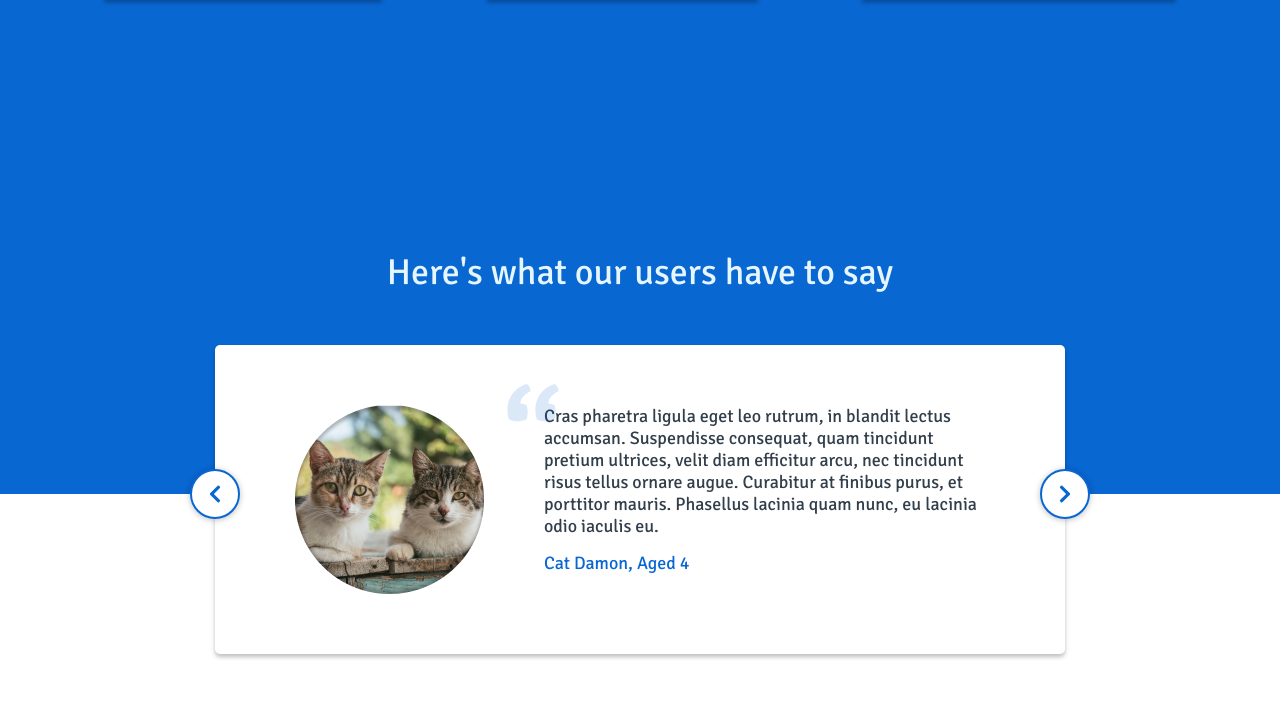
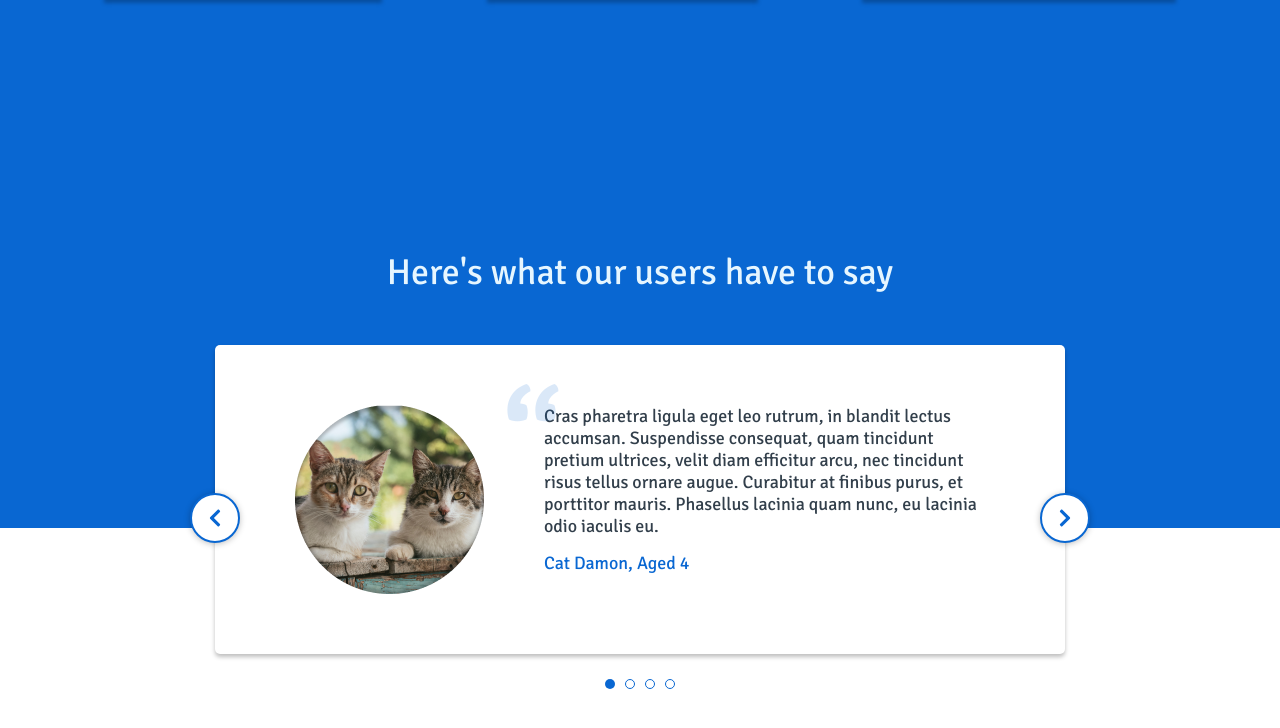
Before and after one commit to AndrewLeigh6/Purrfect-Partners, a website: page src/index.html in a window 1280 px wide. Shown: the part 3388-4116 px from the top of the page. Drawn offline with Linux system fonts and the light colour scheme.

Commit message:
Add carousel nav dots

```diff
--- a/src/index.html
+++ b/src/index.html
@@ -287,6 +287,12 @@
                   <use xlink:href="./img/chevron-right.svg#chevron-right"></use>
                 </svg>
               </div>
+              <div class="carousel__dots">
+                <span class="carousel__dot carousel__dot--active"></span>
+                <span class="carousel__dot"></span>
+                <span class="carousel__dot"></span>
+                <span class="carousel__dot"></span>
+              </div>
             </div>
           </div>
         </div>
--- a/src/sass/components/_carousel.scss
+++ b/src/sass/components/_carousel.scss
@@ -46,4 +46,27 @@
     width: 2rem;
     fill: $color-blue-dark-5;
   }
+
+  &__dots {
+    display: flex;
+    justify-content: center;
+    margin: 2.5rem 0;
+  }
+
+  &__dot {
+    display: inline-block;
+    height: 1rem;
+    width: 1rem;
+    border-radius: 50%;
+    border: 1px solid $color-blue-dark-5;
+
+    &:not(:last-child) {
+      margin-right: 1rem;
+    }
+
+    &--active {
+      background-color: $color-blue-dark-5;
+      border: none;
+    }
+  }
 }
```
Also changed, not shown: src/css/style.css.
